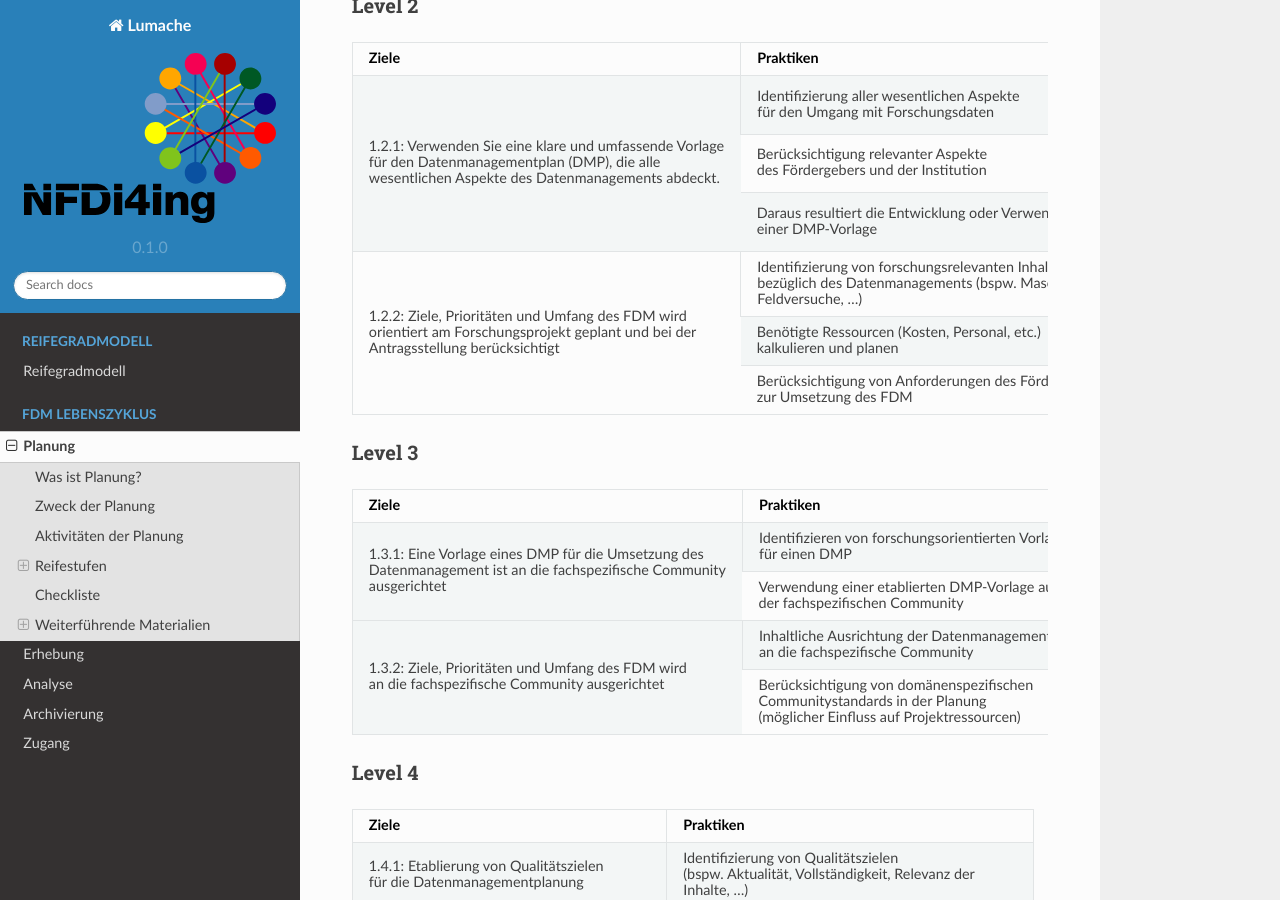
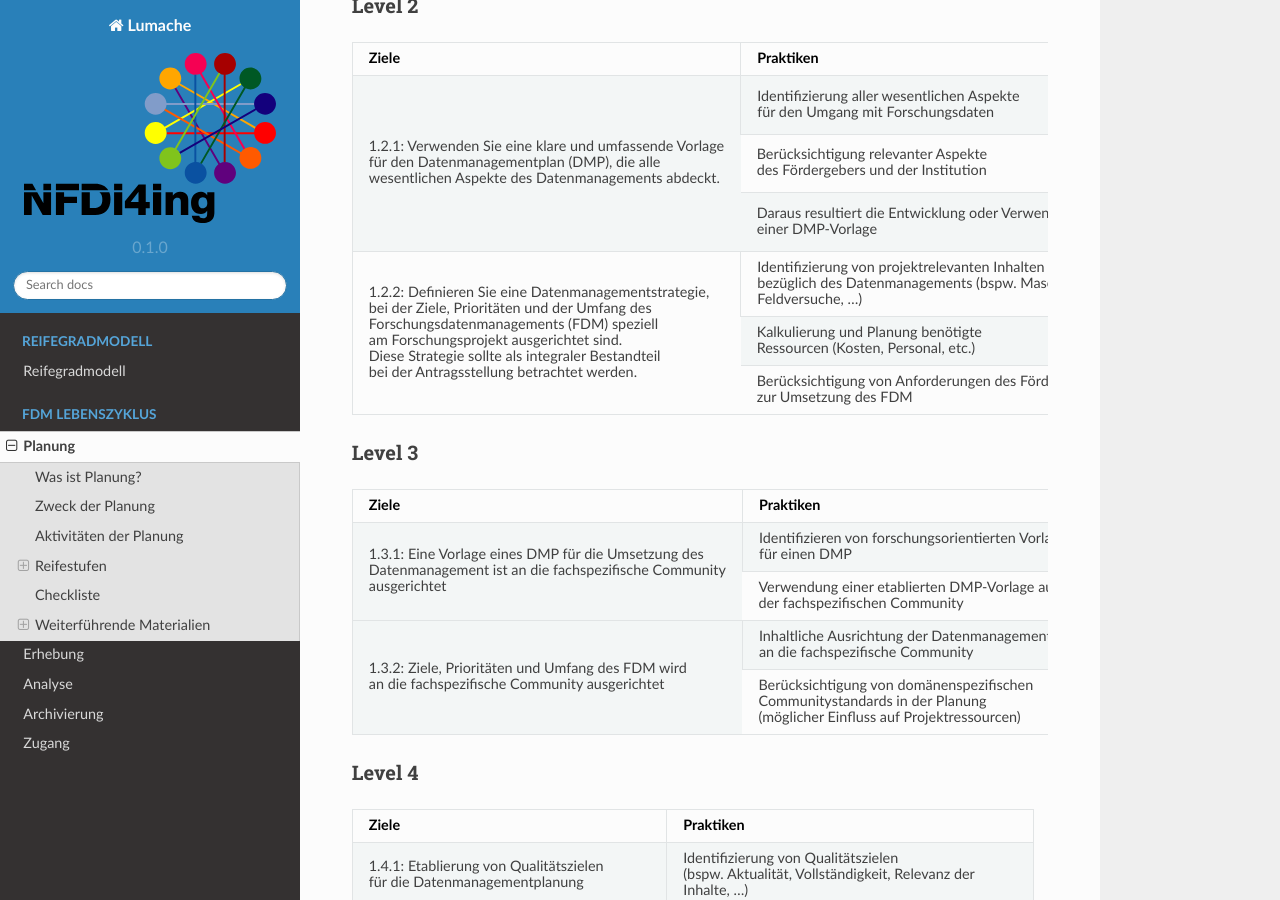
Before and after one commit to LUHMW/MaturityModelsNFDI4Ing, a Sphinx documentation site: the page built from docs/source/planung.rst, in a window 1280 px wide and 900 px high, scrolled down 3126 px. Built offline with Sphinx 7.4.7 and the Read the Docs theme 2.0.0, drawn with Linux system fonts in a browser that asks for light colours.

Commit message:
Update planung.rst

```diff
--- a/docs/source/planung.rst
+++ b/docs/source/planung.rst
@@ -137,17 +137,17 @@ Level 2
 |                                                       |                                                          |                                                                                                                                                                               |
 |                                                       | einer DMP-Vorlage                                        |                                                                                                                                                                               |
 +-------------------------------------------------------+----------------------------------------------------------+-------------------------------------------------------------------------------------------------------------------------------------------------------------------------------+
-| 1.2.2: Ziele, Prioritäten und Umfang des FDM wird     | Identifizierung von forschungsrelevanten Inhalten        |  Die Einteilung in Datasets hat sich bei der inhaltlichen Ausgestaltung eines DMPs bewährt                                                                                    |
+| 1.2.2: Definieren Sie eine Datenmanagementstrategie,  | Identifizierung von projektrelevanten  Inhalten          |  Die Einteilung in Datasets hat sich bei der inhaltlichen Ausgestaltung eines DMPs bewährt                                                                                    |
 |                                                       |                                                          |                                                                                                                                                                               |
-| orientiert am Forschungsprojekt geplant und bei der   | bezüglich des Datenmanagements (bspw. Maschinen,         |                                                                                                                                                                               |
+| bei der Ziele, Prioritäten und der Umfang des         | bezüglich des Datenmanagements (bspw. Maschinen,         |                                                                                                                                                                               |
+|                                                       |                                                          |  Zum Teil werden Ressourcen und FDM-Systeme                                                                                                                                   |
+| Forschungsdatenmanagements (FDM) speziell             | Feldversuche, …)                                         |                                                                                                                                                                               |
+|                                                       +----------------------------------------------------------+  von Ihrer Universität oder Forschungseinrichtung empfohlen oder betrieben                                                                                                    |
+| am Forschungsprojekt ausgerichtet sind.               | Kalkulierung und Planung benötigte                       |                                                                                                                                                                               |
 |                                                       |                                                          |                                                                                                                                                                               |
-| Antragsstellung berücksichtigt                        | Feldversuche, …)                                         |                                                                                                                                                                               |
+| Diese Strategie sollte als integraler Bestandteil     | Ressourcen (Kosten, Personal, etc.)                      |                                                                                                                                                                               |
 |                                                       +----------------------------------------------------------+                                                                                                                                                                               |
-|                                                       | Benötigte Ressourcen (Kosten, Personal, etc.)            |                                                                                                                                                                               |
-|                                                       |                                                          |                                                                                                                                                                               |
-|                                                       | kalkulieren und planen                                   |                                                                                                                                                                               |
-|                                                       +----------------------------------------------------------+                                                                                                                                                                               |
-|                                                       | Berücksichtigung von Anforderungen des Fördergebers      |                                                                                                                                                                               |
+| bei der Antragsstellung betrachtet werden.            | Berücksichtigung von Anforderungen des Fördergebers      |                                                                                                                                                                               |
 |                                                       |                                                          |                                                                                                                                                                               |
 |                                                       | zur Umsetzung des FDM                                    |                                                                                                                                                                               |
 +-------------------------------------------------------+----------------------------------------------------------+-------------------------------------------------------------------------------------------------------------------------------------------------------------------------------+
```
